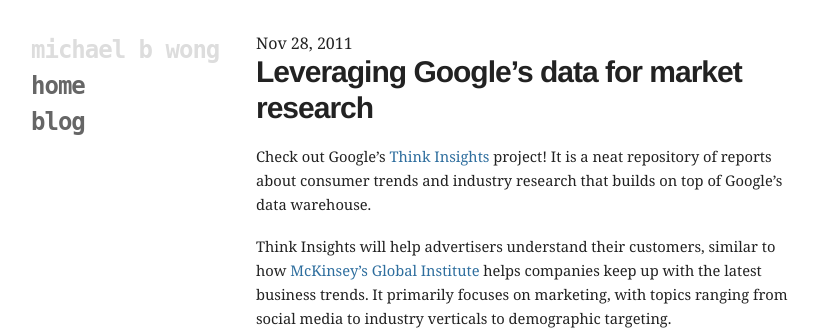
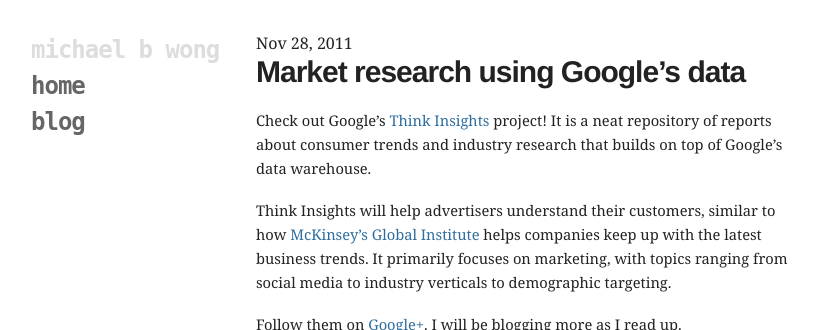
Before and after one commit to mbwong/mbwong.github.com, a Jekyll site: the page built from _posts/2011-11-28-leveraging-googles-data-for-market-research.md, in a window 1280 px wide, cut to the strip 0-330 px from the top of the page. Shown: the whole strip, without its empty margins (94-911 px from the left). Built offline with Jekyll 4.4.1, drawn with Linux system fonts in a browser that asks for light colours.

Commit message:
Update _posts/2011-11-28-leveraging-googles-data-for-market-research.md

```diff
--- a/_posts/2011-11-28-leveraging-googles-data-for-market-research.md
+++ b/_posts/2011-11-28-leveraging-googles-data-for-market-research.md
@@ -2,10 +2,10 @@
 tags:
 - data
 - business
-title: Leveraging Google's data for market research
+title: Market research using Google's data
 layout: post
 ---
-# Leveraging Google's data for market research
+# Market research using Google's data
 
 Check out Google's [Think Insights](http://www.thinkwithgoogle.com/insights/)
 project! It is a neat repository of reports about consumer trends and industry
```
